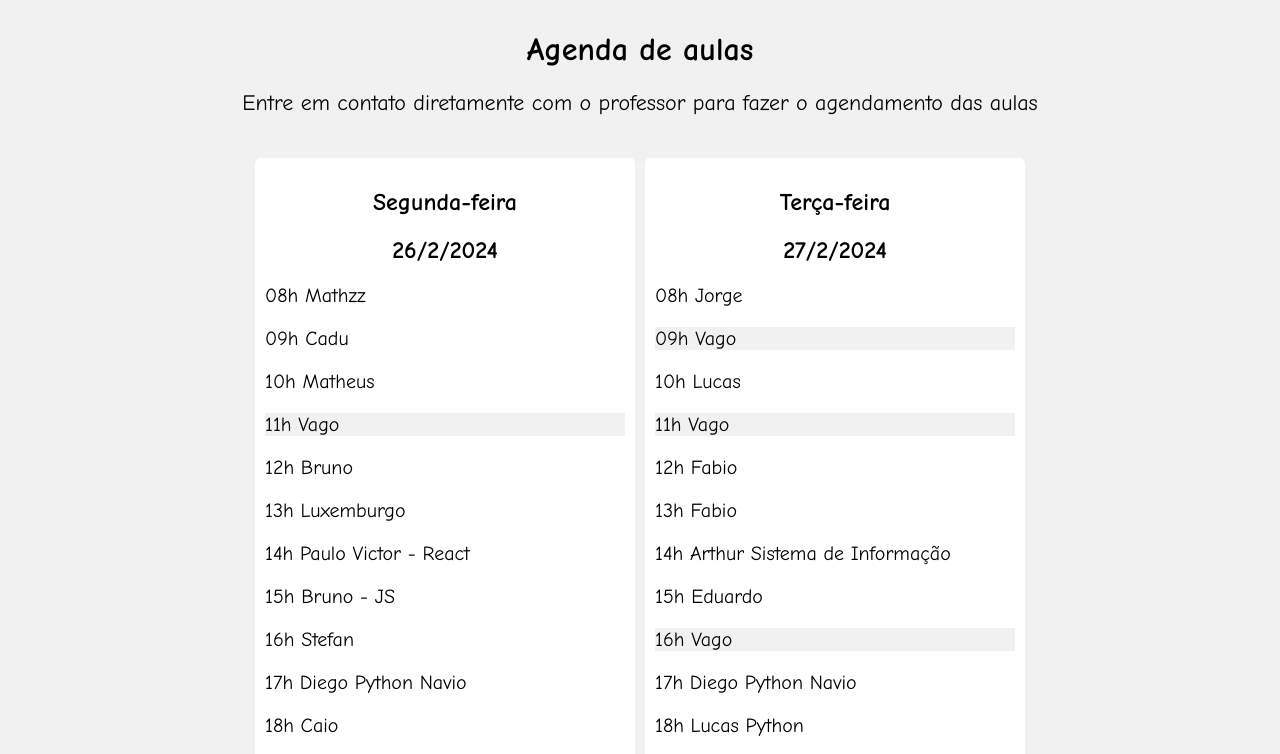
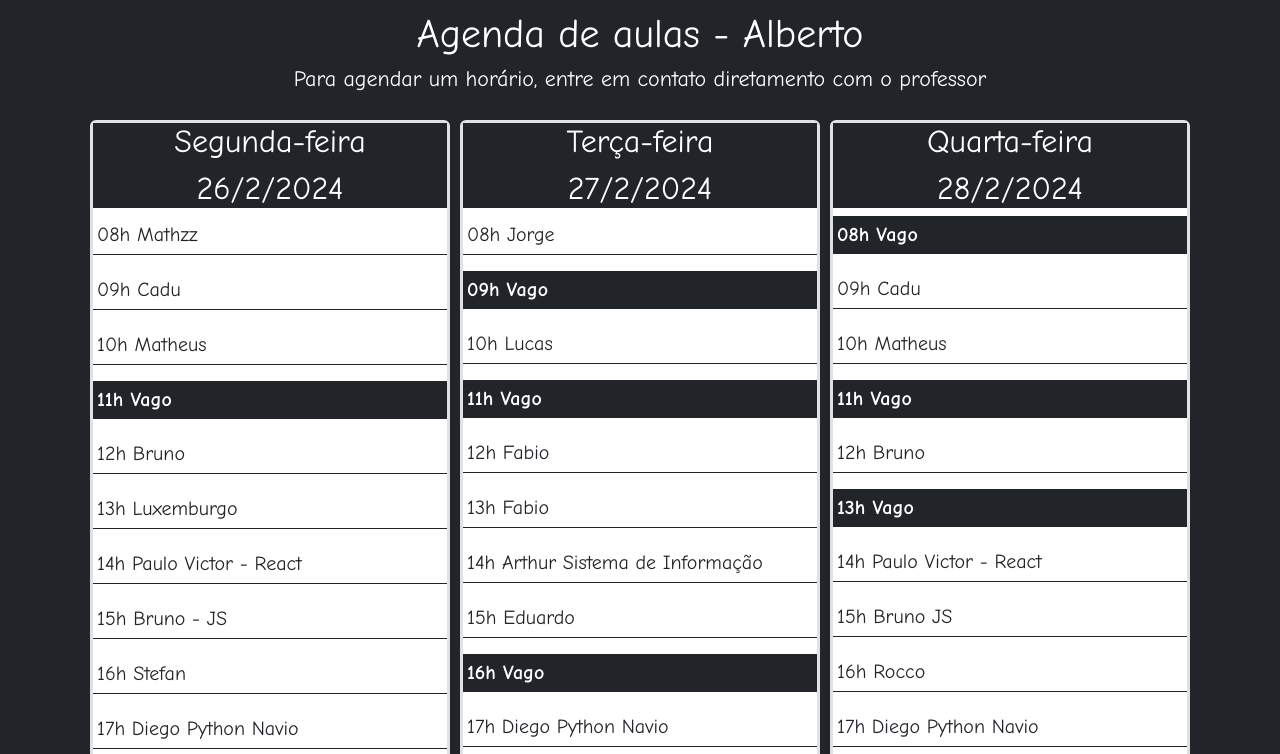
Before and after one commit to betim009/Calendario, a plain HTML site: page index.html in a window 1280 px wide. Shown: the top 754 px of the page. Drawn offline with nearby package versions, Linux system fonts and the light colour scheme.

Commit message:
new style

```diff
--- a/index.html
+++ b/index.html
@@ -5,8 +5,7 @@
     <meta charset="UTF-8">
     <meta name="viewport" content="width=device-width, initial-scale=1.0">
     <title>Agenda</title>
-    <link rel="icon"
-        href="assets/icon.png">
+    <link rel="icon" href="assets/icon.png">
 
     <!-- Font -->
     <link rel="preconnect" href="https://fonts.googleapis.com">
@@ -15,14 +14,17 @@
         href="https://fonts.googleapis.com/css2?family=Comic+Neue:ital,wght@0,300;0,400;0,700;1,300;1,400;1,700&family=Nunito:wght@200&family=Raleway:wght@300&family=VT323&display=swap"
         rel="stylesheet">
 
+    <link href="https://cdn.jsdelivr.net/npm/bootstrap@5.3.3/dist/css/bootstrap.min.css" rel="stylesheet"
+        integrity="sha384-QWTKZyjpPEjISv5WaRU9OFeRpok6YctnYmDr5pNlyT2bRjXh0JMhjY6hW+ALEwIH" crossorigin="anonymous">
+
     <link rel="stylesheet" href="style.css">
 </head>
 
-<body>
+<body class="bg-dark">
 
-    <header>
-        <h1>Agenda de aulas</h1>
-        <h3>Entre em contato diretamente com o professor para fazer o agendamento das aulas</h3>
+    <header class="text-white">
+        <h1>Agenda de aulas - Alberto</h1>
+        <h3>Para agendar um horário, entre em contato diretamento com o professor</h3>
     </header>
 
     <div class="div-main">
@@ -32,7 +34,7 @@
     </div>
 
     <footer>
-        <p>Agende a sua aula para 2024.</p>
+        <p>Agende a sua aula para 2024</p>
     </footer>
 
     <script src="script.js" type="module"></script>
--- a/script.js
+++ b/script.js
@@ -4,12 +4,14 @@ const divResultados = document.getElementById('resultados');
 
 const createElements = (string, array, data) => {
     divResultados.innerHTML += `
-    <div class="dias">
-        <h2>${string}</h2>
-        <h2>${data}</h2>
+    <div class="dias border border-3 rounded">
+        <div class="bg-dark text-white">
+            <h2>${string}</h2>
+            <h2>${data}</h2>
+        </div>
         ${array.map((e) =>
-        e.aluno === "Vago" ? `<p class="vago">${e.horario} ${e.aluno}</p>` :
-        `<p>${e.horario}  ${e.aluno}</p>`).join(" ")}
+        e.aluno === "Vago" ? `<p class="bg-dark text-white fw-bold p-1">${e.horario} ${e.aluno}</p>` :
+        `<p class="p-1 border-bottom border-dark">${e.horario}  ${e.aluno}</p>`).join(" ")}
     </div>
     `;
 }
--- a/style.css
+++ b/style.css
@@ -1,10 +1,5 @@
 * {
     font-family: "Comic Neue";
-}
-
-body {
-    background-color: #f1f1f1;
-    margin: 0;
 }
 
 p {
@@ -49,8 +44,6 @@ header h3 {
 .dias {
     background-color: white;
     width: 360px;
-    padding: 10px;
-    border-radius: 1%;
 }
 
 .dias h2 {
```
